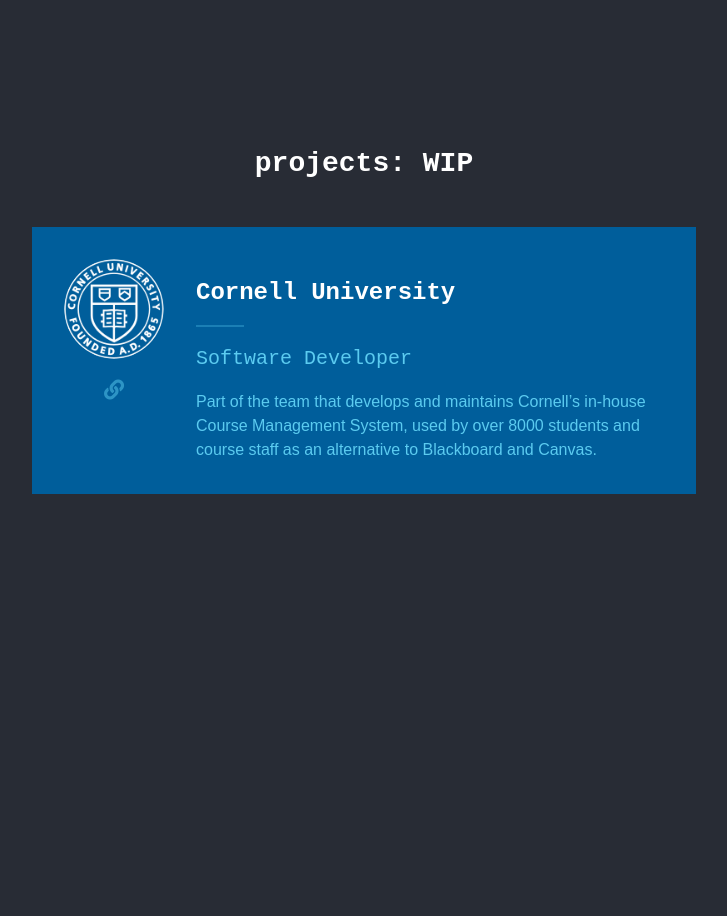
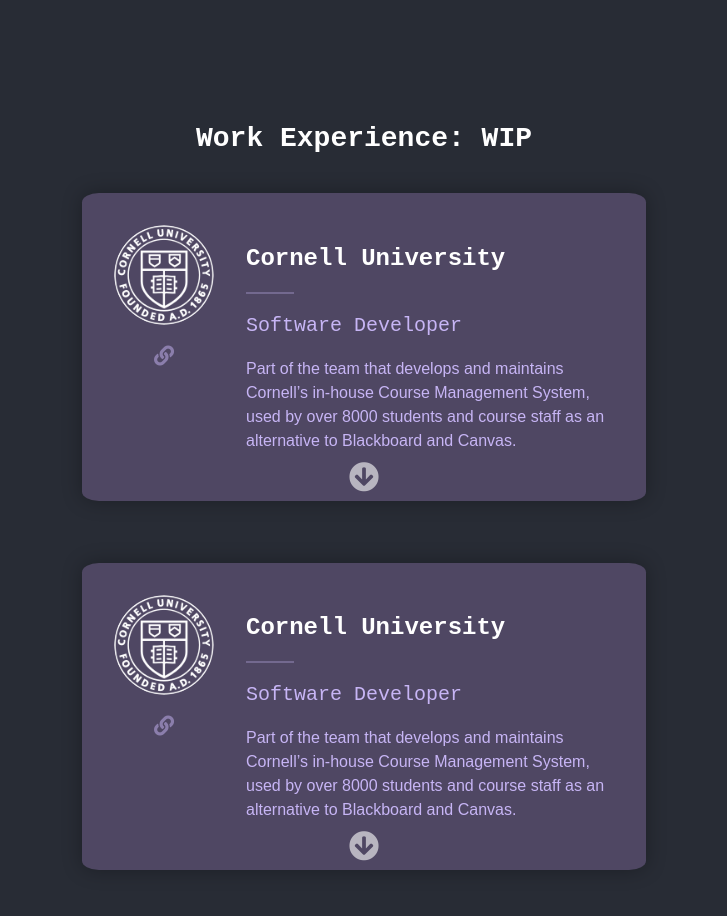
Before and after one commit to martin-stoyanov/site, a Gatsby site: page / in a window 1280 px wide. Shown: the part 740-1656 px from the top of the page, without its empty margins (276-1003 px from the left). Before the commit the page ends 1234 px from the top, so only its background shows below. Built offline with nearby package versions, Linux system fonts and the light colour scheme; Gatsby itself is replaced by a stand-in of ours.

Commit message:
better formatting

```diff
--- a/src/components/Card/Card.tsx
+++ b/src/components/Card/Card.tsx
@@ -2,15 +2,24 @@
 import styled from 'styled-components';
 import { breakpoints } from '../../utils';
 
+const CardParent = styled.div`
+  display: flex;
+  flex-direction: column;
+  place-items: center;
+`;
+
 const CardDiv = styled.div`
-  box-shadow: '0 0 20px rgba(0, 0, 0, 0.2)';
-  width: 80%;
-  max-width: 600px;
+  box-shadow: 0 0 20px rgba(0, 0, 0, 0.3);
+  width: 100%;
+  max-width: 500px;
   display: flex;
   flex-direction: row;
-  background: #005e9b;
+  background: #4f4763;
   text-align: center;
   padding: 2em;
+  padding-bottom: 3em;
+  margin: 1em;
+  border-radius: 3%;
   @media ${breakpoints.sm} {
     padding: 2em 1em;
   }
@@ -19,4 +28,27 @@
   }
 `;
 
-export const Card: React.FC = ({ children }) => <CardDiv>{children}</CardDiv>;
+const DownIcon = styled.i`
+  position: relative;
+  top: -55px;
+  color: white;
+  opacity: 0.6;
+  font-size: 30px;
+  &:hover {
+    // color: #e6b8b8;
+    cursor: pointer;
+    opacity: 1;
+    transition: opacity 0.3s ease-in-out;
+  }
+`;
+
+export const Card: React.FC = ({ children }) => (
+  <CardParent>
+    <link
+      rel="stylesheet"
+      href="https://cdnjs.cloudflare.com/ajax/libs/font-awesome/5.14.0/css/all.min.css"
+    />
+    <CardDiv>{children}</CardDiv>
+    <DownIcon className="fas fa-arrow-circle-down" />
+  </CardParent>
+);
--- a/src/components/Card/Cards/CMSX.tsx
+++ b/src/components/Card/Cards/CMSX.tsx
@@ -17,7 +17,7 @@
 `;
 
 const IconLink = styled.a`
-  color: #5bcbf0;
+  color: #c7b5f5;
   opacity: 0.5;
   font-size: 1.25rem;
 `;
@@ -26,6 +26,7 @@
   width: 100px;
   margin-bottom: 1em;
   @media ${breakpoints.md} {
+    width: 80px;
     margin-bottom: 0.5em;
   }
   border-radius: 50%;
@@ -40,7 +41,7 @@
     display: block;
     height: 2px;
     width: 2em;
-    background: #5bcbf0;
+    background: #c7b5f5;
     opacity: 0.3;
     margin: 0.8em 0 0;
     @media ${breakpoints.md} {
@@ -52,7 +53,7 @@
 const CardDescription = styled.p`
   font-family: Roboto Mono, monospace;
   font-size: 1.25rem;
-  color: #5bcbf0;
+  color: #c7b5f5;
 `;
 
 const CardBody = styled.p`
@@ -61,7 +62,7 @@
   @media ${breakpoints.sm} {
     font-size: 0.75rem;
   }
-  color: #5bcbf0;
+  color: #c7b5f5;
   line-height: 1.5;
 `;
 
@@ -69,10 +70,6 @@
   <Card>
     <CardIntro>
       <CardImage src={cornell_seal} alt="" />
-      <link
-        rel="stylesheet"
-        href="https://cdnjs.cloudflare.com/ajax/libs/font-awesome/5.14.0/css/all.min.css"
-      />
       <IconList>
         <li className="card-icon">
           <IconLink
--- a/src/pages/index.tsx
+++ b/src/pages/index.tsx
@@ -15,7 +15,7 @@
           position: 'absolute',
           top: 0,
           marginTop: '105vh',
-          left: '10vw',
+          width: '-webkit-fill-available',
         }}
       >
         <h2
@@ -23,27 +23,23 @@
             display: 'grid',
             placeItems: 'center',
             minWidth: 'max-content',
+            fontFamily: 'Roboto Mono, monospace',
+            fontSize: '28px',
           }}
         >
-          <p
-            style={{
-              fontFamily: 'Roboto Mono, monospace',
-              fontSize: '28px',
-            }}
-          >
-            projects: WIP
-          </p>
+          Work Experience: WIP
         </h2>
         <div
           style={{
             display: 'flex',
             flexWrap: 'wrap',
             justifyContent: 'space-around',
-            width: '100vw',
             height: 'fit-content',
-            maxWidth: '80vw',
+            marginLeft: '5vw',
+            marginRight: '5vw',
           }}
         >
+          <CMSXCard />
           <CMSXCard />
         </div>
       </div>
```
